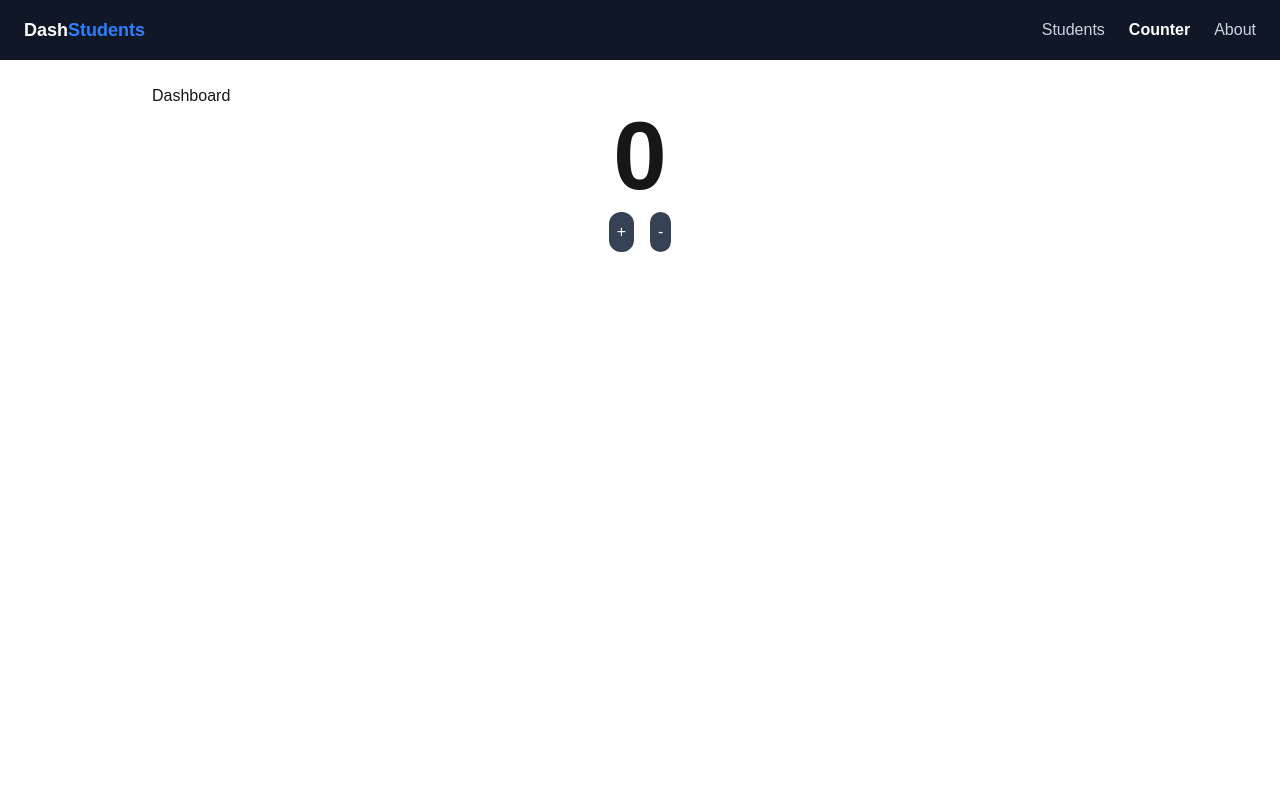
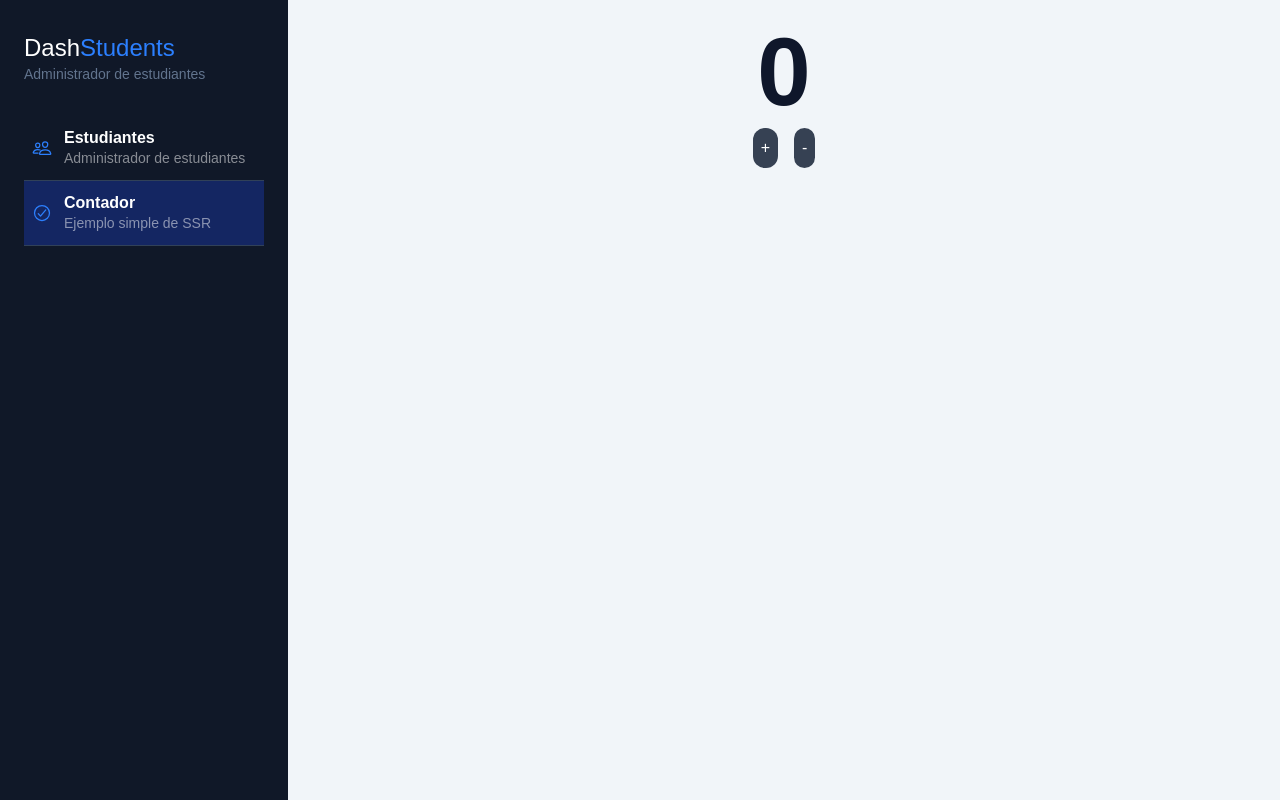
Before and after one commit to profe-gus/2026-2-nextjs-basics, a Next.js app: page /counter in a window 1280 px wide. Built offline with nearby package versions, Linux system fonts and the light colour scheme.

Commit message:
Changes for adding public zone + sidebar

```diff
--- a/app/(dashboard)/layout.tsx
+++ b/app/(dashboard)/layout.tsx
@@ -1,10 +1,11 @@
+import { Sidebar } from '@/components/sidebar/Sidebar'
 import React from 'react'
 
-export default function DashboardLayout({children} : {children : React.ReactNode}) {
+export default function DashboardLayout({ children }: { children: React.ReactNode }) {
   return (
-    <div>
-    <h1>Dashboard</h1>
-      {children}
+    <div className="flex h-screen flex-col bg-slate-100 text-slate-900 md:flex-row">
+      <Sidebar />
+      <main className="min-w-0 flex-1 overflow-y-auto p-6">{children}</main>
     </div>
   )
 }
--- /dev/null
+++ b/app/(public)/layout.tsx
@@ -0,0 +1,19 @@
+import { Navbar } from '@/components/Navbar'
+import { NavLinks } from '@/interfaces/nav-links.interface';
+import React from 'react'
+
+export const NAV_LINKS: NavLinks[] = [
+  { href: "/", title: "Home" },
+  { href: "/students", title: "Students" },
+  { href: "/counter", title: "Counter" },
+  { href: "/about", title: "About" },
+];
+
+export default function PublicLayout({children} : {children : React.ReactNode}) {
+  return (
+    <>
+      <Navbar links={NAV_LINKS}/>
+      <main className="mx-auto max-w-5xl p-6">{children}</main>
+    </>
+  )
+}
--- a/app/(public)/page.tsx
+++ b/app/(public)/page.tsx
@@ -1,10 +1,34 @@
+import { Brand } from "@/components/Brand";
+import { Section } from "@/components/Section";
+import Link from "next/link";
 
 export default function Home() {
 
   return (
 
-    <div className="min-h-screen">
-      Zona publica
+    <div className="space-y-12">
+      <section className="mx-auto max-w-2xl space-y-4 py-16 text-center">
+        <h1 className="text-4xl">
+          <Brand />
+        </h1>
+        <p className="text-slate-500">
+          Administra tus estudiantes: Frontend construido con Next.js para nuestras API  hechas en NestJS + Postgres.
+        </p>
+        <Link
+          href="/students"
+          className="inline-block rounded bg-blue-500 px-4 py-2 font-semibold text-white hover:bg-blue-600"
+        >
+          Ir a estudiantes
+        </Link>
+      </section>
+
+      <Section title="Que vamos a construir?" id={"summary"}>
+        <ul className="list-disc space-y-1 pl-6 text-slate-600">
+          <li>Vamos tener un dashboard de estudiantes, con busqueda y creacion</li>
+          <li>Login con JWT emitido por nuestra NestJS API</li>
+          <li>Ejemplos de SSR</li>
+        </ul>
+      </Section>
     </div>
 
   );
--- a/app/layout.tsx
+++ b/app/layout.tsx
@@ -1,8 +1,6 @@
 import type { Metadata } from "next";
 import { Geist, Geist_Mono } from "next/font/google";
 import "./globals.css";
-import { NavLinks } from "@/interfaces/nav-links.interface";
-import { Navbar } from "@/components/Navbar";
 
 const geistSans = Geist({
   variable: "--font-geist-sans",
@@ -15,18 +13,10 @@ const geistMono = Geist_Mono({
 });
 
 export const metadata: Metadata = {
-  title: "Create Next App",
-  description: "Generated by create next app",
+  title: { default: "DashStudents", template: "%s | DashStudents" },
+  description: "Frontend para nuestra NestJS API de estudiantes",
 };
 
-const navLinks : NavLinks[] = [
-  {
-    href: "/students",
-    title: "Students"
-  },
-  { href: "/counter", title: "Counter"},
-  { href: "/about", title: "About"}
-]
 
 export default function RootLayout({ children }: LayoutProps<"/">) {
   return (
@@ -34,10 +24,7 @@ export default function RootLayout({ children }: LayoutProps<"/">) {
       lang="en"
       className={`${geistSans.variable} ${geistMono.variable} h-full antialiased`}
     >
-      <body>
-        <Navbar links={navLinks}/>
-        <main className="mx-auto max-w-5xl p-6">{children}</main>
-        </body>
+        <body>{children}</body>
     </html>
   );
 }
--- /dev/null
+++ b/components/sidebar/Sidebar.tsx
@@ -0,0 +1,55 @@
+import { students } from "@/data/students.mock";
+import { MenuItem } from "@/interfaces/menu-item.interface";
+import { all } from "axios";
+import Link from "next/link";
+import { Suspense } from "react";
+import { Brand } from "../Brand";
+import { SidebarMenu } from "./SidebarMenu";
+import { SidebarMenuItem } from "./SidebarMenuItem";
+import { IoPeopleOutline, IoCheckmarkCircleOutline, IoWomanOutline } from "react-icons/io5";
+
+const menuItems: MenuItem[] = [
+    {
+        path: "/students", icon: <IoPeopleOutline />, title: "Estudiantes", subtitle: "Administrador de estudiantes"
+    },
+    {
+        path: "/counter", icon: <IoCheckmarkCircleOutline />, title: "Contador", subtitle: "Ejemplo simple de SSR"
+    },
+
+];
+export function Sidebar() {
+    return (
+        <>
+            {/* Mobile: compact top bar */}
+            <header className="flex gap-4 overflow-x-auto bg-gray-900 p-4 text-sm text-slate-300
+md:hidden">
+                <Link href="/" className="whitespace-nowrap text-white">
+                    <Brand />
+                </Link>
+                {menuItems.map((item) => (
+                    <Link key={item.path} href={item.path} className="whitespace-nowrap hover:text-white">
+                        {item.title}
+                    </Link>
+                ))}
+            </header>
+            {/* Desktop (md+): sidebar like the 2026-1 DashStudents app */}
+            <aside className="hidden w-72 shrink-0 flex-col overflow-y-auto bg-gray-900 text-slate-300 md:flex">
+                <div className="px-6 py-8">
+                    <Link href="/" className="text-2xl text-white">
+                        <Brand />
+                    </Link>
+                    <p className="text-sm text-slate-500">Administrador de estudiantes</p>
+                </div>
+                <nav className="w-full px-6">
+                    <Suspense
+                        fallback={menuItems.map((item) => (
+                            <SidebarMenuItem key={item.path} {...item} />
+                        ))}
+                    >
+                        <SidebarMenu items={menuItems} />
+                    </Suspense>
+                </nav>
+            </aside>
+        </>
+    );
+}
--- /dev/null
+++ b/components/sidebar/SidebarMenu.tsx
@@ -0,0 +1,15 @@
+"use client"
+import { MenuItem } from "@/interfaces/menu-item.interface";
+import { usePathname } from "next/navigation";
+import { SidebarMenuItem } from "./SidebarMenuItem";
+
+export function SidebarMenu({ items }: { items: MenuItem[] }) {
+    const pathname = usePathname();
+    return (
+        <>
+            {items.map((item) => (
+                <SidebarMenuItem key={item.path} {...item} active={pathname === item.path} />
+            ))}
+        </>
+    );
+}
--- /dev/null
+++ b/components/sidebar/SidebarMenuItem.tsx
@@ -0,0 +1,21 @@
+import { MenuItem } from "@/interfaces/menu-item.interface";
+import Link from "next/link";
+
+type Props = MenuItem & { active?: boolean };
+export function SidebarMenuItem({ path, icon, title, subtitle, active = false }: Props) {
+    return (
+        <Link
+            href={path}
+            aria-current={active ? "page" : undefined}
+            className={`flex w-full items-center gap-3 border-b border-slate-700 px-2 py-3
+transition-colors hover:bg-white/5 ${active ? "bg-blue-800/40" : ""
+                }`}
+        >
+            <span className="text-xl text-blue-500">{icon}</span>
+            <span className="flex flex-col">
+                <span className="font-bold leading-5 text-white">{title}</span>
+                <span className="hidden text-sm text-white/50 md:block">{subtitle}</span>
+            </span>
+        </Link>
+    );
+}
--- a/package.json
+++ b/package.json
@@ -12,7 +12,8 @@
     "axios": "^1.21.1",
     "next": "16.4.2",
     "react": "19.3.0",
-    "react-dom": "19.3.0"
+    "react-dom": "19.3.0",
+    "react-icons": "^5.7.0"
   },
   "devDependencies": {
     "@tailwindcss/turbopack": "^4",
```
Also changed, not shown: interfaces/menu-item.interface.ts (added, +8 -0 lines), app/(public)/about/page.tsx (renamed from app/about/page.tsx), 1 other file (tests, documents, lock files or other folders).
